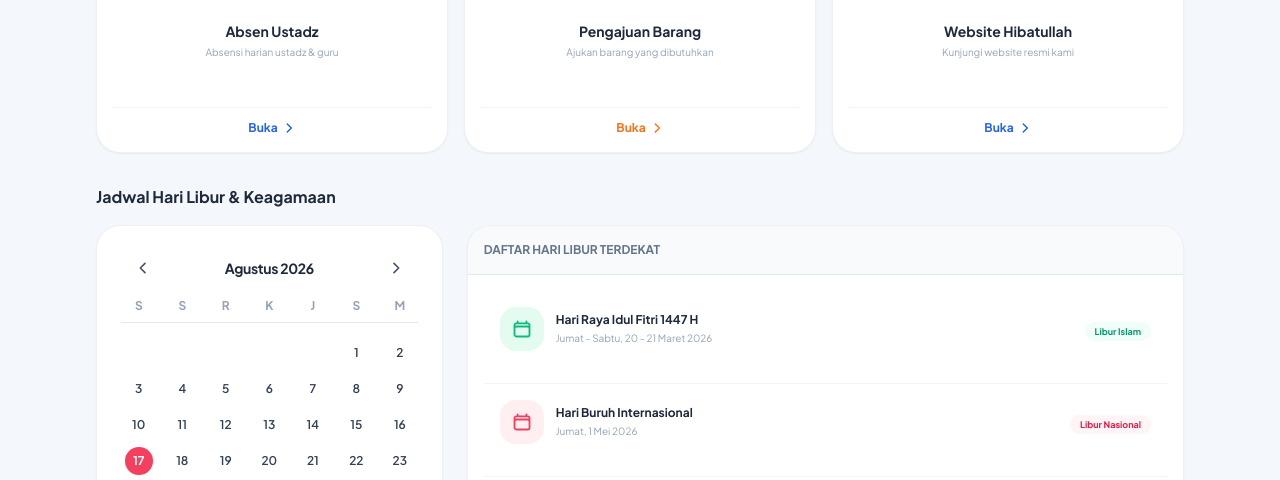
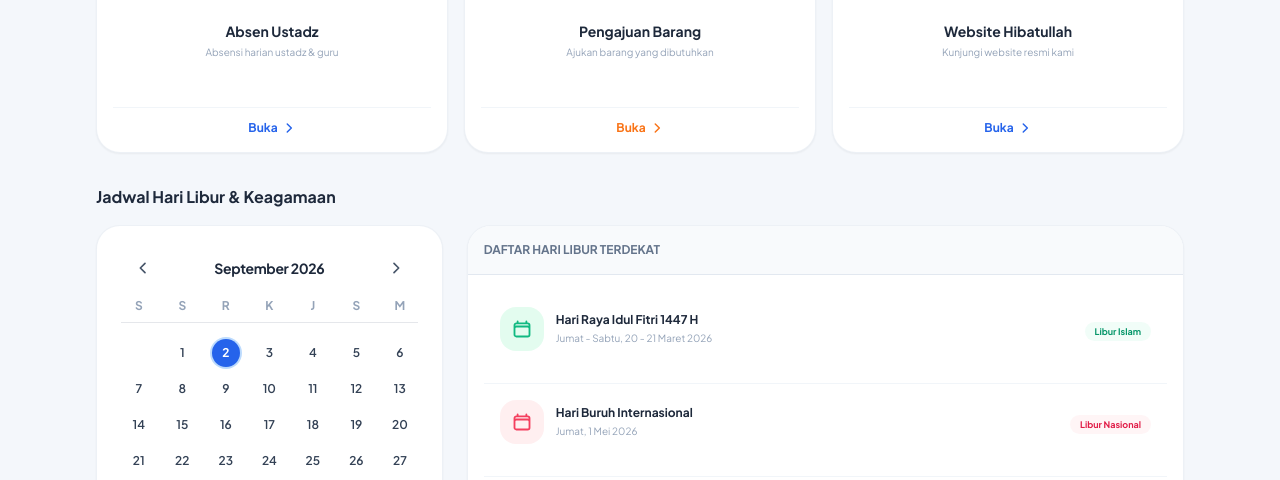
Before and after one commit to arsyad122804-design/aplikasi-utama, a website: page index.html in a window 1280 px wide. Shown: the part 269-749 px from the top of the page. Drawn offline with nearby package versions, Linux system fonts and the light colour scheme.

Commit message:
Update calendar to dynamically match today's real date

```diff
--- a/index.html
+++ b/index.html
@@ -485,9 +485,23 @@
       }
     }
 
-    // ================= CALENDER LOGIC =================
-    let currentYear = 2026;
-    let currentMonth = 7; // August (0-indexed: 7)
+    // ================= CALENDER LOGIC (DYNAMIC REAL-TIME) =================
+    const todayReal = new Date();
+    let currentYear = todayReal.getFullYear();
+    let currentMonth = todayReal.getMonth(); // 0-indexed (0=Jan, 8=Sep, etc.)
+
+    // Known national and religious holidays mapped for dynamic rendering
+    const holidayDates = {
+      "2026-03-20": "Hari Raya Idul Fitri 1447 H",
+      "2026-03-21": "Hari Raya Idul Fitri 1447 H",
+      "2026-05-01": "Hari Buruh Internasional",
+      "2026-05-27": "Hari Raya Idul Adha 1447 H",
+      "2026-06-01": "Hari Lahir Pancasila",
+      "2026-06-16": "Tahun Baru Islam 1448 H",
+      "2026-08-17": "Hari Kemerdekaan RI",
+      "2026-08-25": "Maulid Nabi Muhammad SAW",
+      "2026-12-25": "Hari Raya Natal"
+    };
 
     function renderCalendarDays() {
       const daysContainer = document.getElementById('mini-calendar-days');
@@ -507,7 +521,7 @@
 
       const firstDay = new Date(currentYear, currentMonth, 1);
       let startDayOfWeek = firstDay.getDay(); // 0 = Sun
-      let indStartDay = startDayOfWeek === 0 ? 6 : startDayOfWeek - 1; // 0 = Mon
+      let indStartDay = startDayOfWeek === 0 ? 6 : startDayOfWeek - 1; // 0 = Mon (S S R K J S M)
 
       const totalDays = new Date(currentYear, currentMonth + 1, 0).getDate();
 
@@ -516,13 +530,21 @@
         daysHtml += `<span></span>`;
       }
 
+      const now = new Date();
+      const isThisMonth = currentYear === now.getFullYear() && currentMonth === now.getMonth();
+      const todayNum = now.getDate();
+
       for (let day = 1; day <= totalDays; day++) {
-        const isToday = currentYear === 2026 && currentMonth === 7 && day === 29;
-        const isHoliday = currentYear === 2026 && currentMonth === 7 && (day === 17 || day === 25);
+        const isToday = isThisMonth && (day === todayNum);
+
+        const mKey = String(currentMonth + 1).padStart(2, '0');
+        const dKey = String(day).padStart(2, '0');
+        const fullDateKey = `${currentYear}-${mKey}-${dKey}`;
+        const isHoliday = !!holidayDates[fullDateKey];
 
         let activeClass = 'w-7 h-7 flex items-center justify-center mx-auto text-slate-700 font-semibold rounded-full hover:bg-slate-100 transition';
         if (isToday) {
-          activeClass = 'bg-blue-600 text-white rounded-full font-bold flex items-center justify-center w-7 h-7 mx-auto shadow-sm';
+          activeClass = 'bg-blue-600 text-white rounded-full font-bold flex items-center justify-center w-7 h-7 mx-auto shadow-sm ring-2 ring-blue-300/60';
         } else if (isHoliday) {
           activeClass = 'bg-rose-500 text-white rounded-full font-bold flex items-center justify-center w-7 h-7 mx-auto shadow-sm';
         }
--- a/sw.js
+++ b/sw.js
@@ -1,4 +1,4 @@
-const CACHE_NAME = "aplikasi-utama-v30";
+const CACHE_NAME = "aplikasi-utama-v31";
 const ASSETS = [
   "./",
   "./index.html",
```
